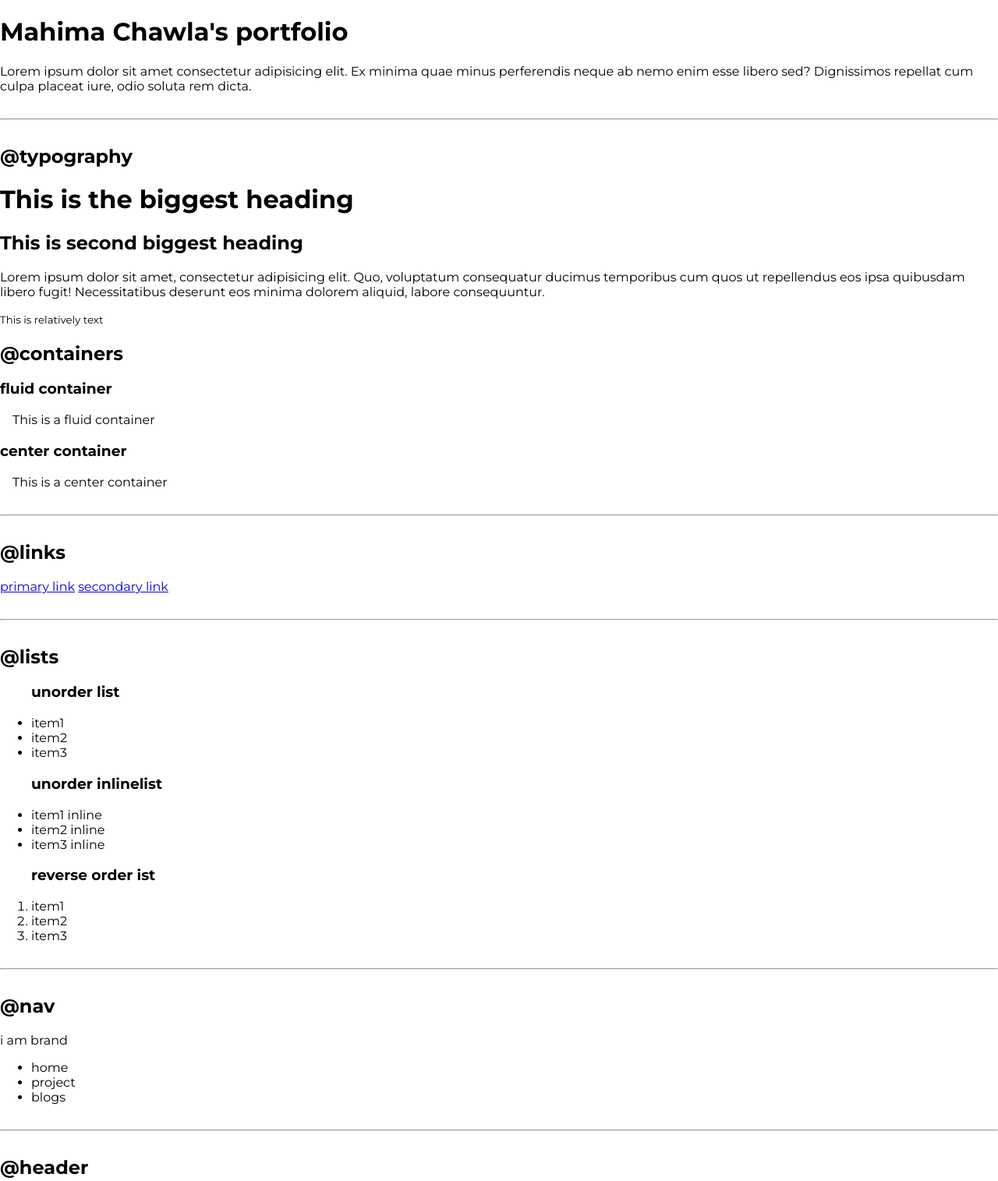
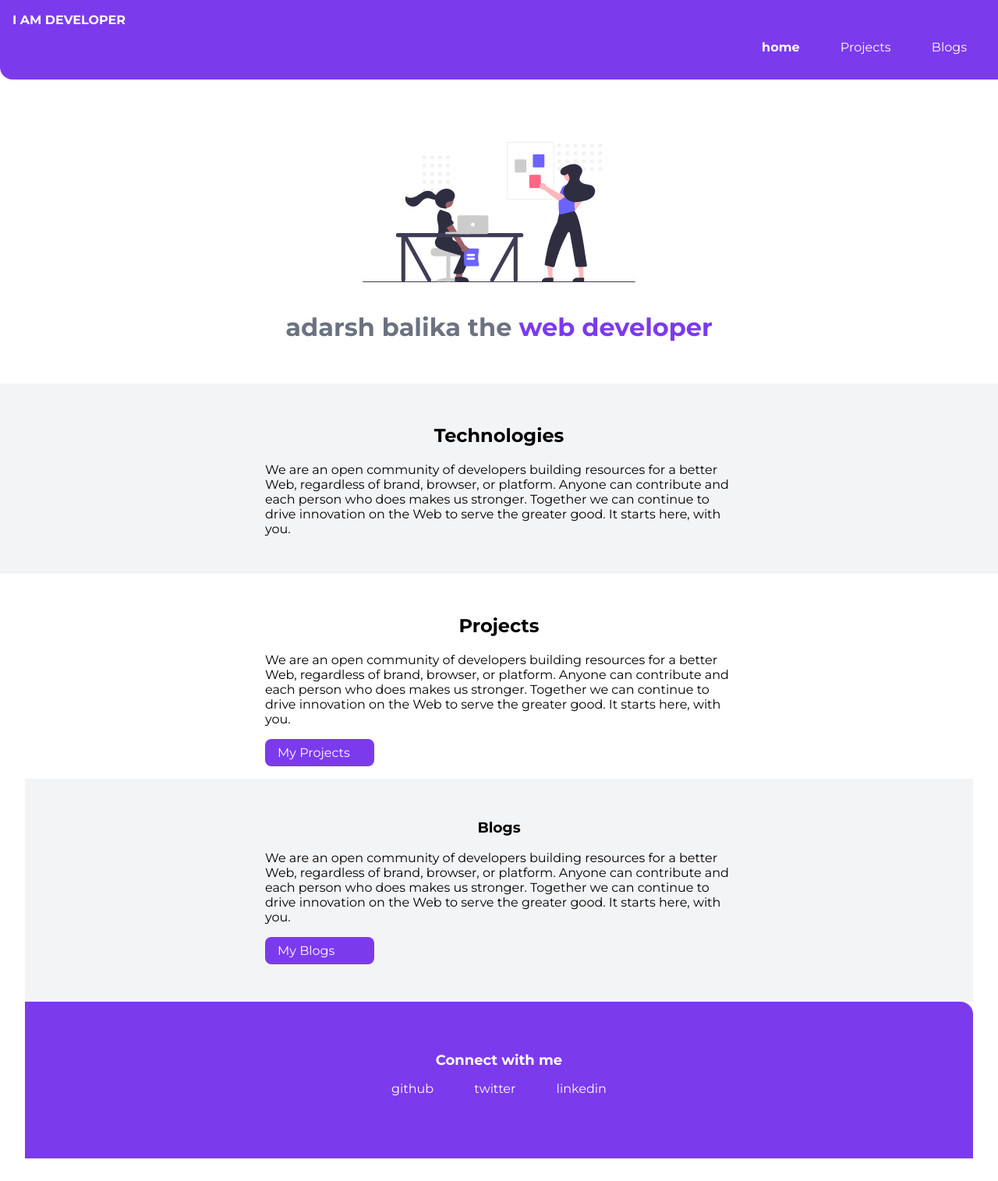
Before and after one commit to MahimaChawla-pixel/Mahima-Chawla-portfolio, a plain HTML site: page index.html in a window 1280 px wide. Shown: the top 1515 px of the page at 78% size. Drawn offline with Linux system fonts and the light colour scheme.

Commit message:
basic done

```diff
--- a/index.html
+++ b/index.html
@@ -3,112 +3,59 @@
 <head>
     <meta charset="UTF-8">
     <meta name="viewport" content="width=device-width, initial-scale=1.0">
-    <title>Portfolio</title>
+    <title>ADARSH BALIKA</title>
     <link href="style.css" rel="stylesheet"/>
-
 </head>
 <body>
-    <h1> Mahima Chawla's portfolio</h1>
-    <P>Lorem ipsum dolor sit amet consectetur adipisicing elit. Ex minima quae minus perferendis neque ab nemo enim esse libero sed? Dignissimos repellat cum culpa placeat iure, odio soluta rem dicta.</P>
-    <hr >
-
-    <h2>@typography</h2>
-    <h1>This is the biggest heading</h1>
-    <h2>This is second biggest heading</h2>
-    <p>Lorem ipsum dolor sit amet, consectetur adipisicing elit. Quo, voluptatum consequatur ducimus temporibus cum quos ut repellendus eos ipsa quibusdam libero fugit! Necessitatibus deserunt eos minima dolorem aliquid, labore consequuntur.</p>
-
-    <small>This is relatively text</small>
-
-    <h2>@containers</h2>
-
-    <h3>fluid container</h3>
-    <div class="container container fluid">This is a fluid container</div>
-
-    <h3>center container</h3>
-    <div class="container container centre">This is a center container</div>
-
-    <hr >
-
-    <h2>@links</h2>
-    <a href='/'>primary link</a>
-    <a href='/'>secondary link</a>
-    <hr>
-
-    <h2>@lists</h2>
-    <ul>
-        <h3>unorder list</h3>
-        <li>item1</li>
-        <li>item2</li>
-        <li>item3</li>
-
-    </ul>
-    <ul>
-        <h3>unorder  inlinelist</h3>
-        <li>item1 inline</li>
-        <li>item2 inline</li>
-        <li>item3 inline</li>
-
-    </ul>
-
-    <ol>
-        <h3>reverse order ist</h3>
-        <li>item1 </li>
-        <li>item2 </li>
-        <li>item3 </li>
-
-    </ol>
-
-    <hr>
-
-    <h2>@nav</h2>
-
-    <nav>
-        <div>i am brand</div>
-        <ul>
-            <li>
-                <a href-"/">home</a>
+    <nav class="navigation container">
+        <div class="nav-brand">I AM DEVELOPER</div>
+        <ul class="list-non-bullet nav-pills">
+            <li class="list-item-inline">
+                <a class="link link-active" href="/">home</a>
             </li>
-            <li>
-                <a href-"/">project</a>
+            <li class="list-item-inline">
+                <a class="link" href="/projects.html">Projects</a>
             </li>
-            <li>
-                <a href-"/">blogs</a>
+            <li class="list-item-inline">
+                <a class="link " href="/blogs.html">Blogs</a>
             </li>
         </ul>
     </nav>
 
-    <hr>
-
-    <h2>@header</h2>
-    <header>
-        <img src="images/image.svg"/>
-
+    <header class="hero">
+        <img class="hero-img" src="/images/image.svg" />
+        <h1 class="hero-heading">adarsh balika the <span class="heading-inverted"> web developer</span></h1>
     </header>
-    <section class="section ow">
-        <div class="container container-center">
-            <h1>technologies</h1>
-            <p>I'm familiar with HTML5, CSS3, Git, JavaScript, NodeJS, ReactJS, and Web Hosting</p>
-        </div>
-    </section>
-
-    <section class="section">
-        <div class="container container-center">
-            <h1>projects</h1>
-            <p>I like to showcase my work and thus, you can see my projects hosted online</p>
-            <a class="link link-primary" href="/">See Projects</a>
-        </div>
-    </section>
 
     <section class="section ow">
         <div class="container container-center">
-            <h1>blogs</h1>
-            <p>I am also working on some technical and non techincal blogs. I like to document my journey of learning.</p>
-            <a class="link link-secondary" href="/">Read Blogs</a>
+            <h1>Technologies</h1>
+            <p>We are an open community of developers building resources for a better Web, regardless of brand, browser,
+                or platform. Anyone can contribute and each person who does makes us stronger. Together we can continue
+                to drive innovation on the Web to serve the greater good. It starts here, with you.</p>
         </div>
+
     </section>
+    <section class="section">
+        <div class="container container-center">
+            <h1>Projects</h1>
+            <p>We are an open community of developers building resources for a better Web, regardless of brand, browser,
+                or platform. Anyone can contribute and each person who does makes us stronger. Together we can continue
+                to drive innovation on the Web to serve the greater good. It starts here, with you.</p>
+                <a class="link link-primary" href="/">My Projects</a>
+            </div>
 
-    <footer class="footer">
-        <div class="footer-header">social media presence</div>
+    <section class="section ow">
+        <div class="container container-center">
+            <h1>Blogs</h1>
+            <p>We are an open community of developers building resources for a better Web, regardless of brand, browser,
+               or platform. Anyone can contribute and each person who does makes us stronger. Together we can continue
+               to drive innovation on the Web to serve the greater good. It starts here, with you.</p>
+               <a class="link link-primary" href="/">My Blogs</a>
+</div>
+</section>
+     <footer class="footer">
+        <div class="footer-header">Connect with me</div>
         <ul class="social-links list-non-bullet">
             <li class="list-item-inline">
                 <a class="link" href="https://github.com/MahimaChawla-pixel">
@@ -128,10 +75,5 @@
 
         </ul>
     </footer>
-
-
-
-
 </body>
-
 </html>
```
Also changed, not shown: blogs.html (added, +26 -0 lines), lib/component.html (added, +155 -0 lines), projects.html (added, +26 -0 lines).
